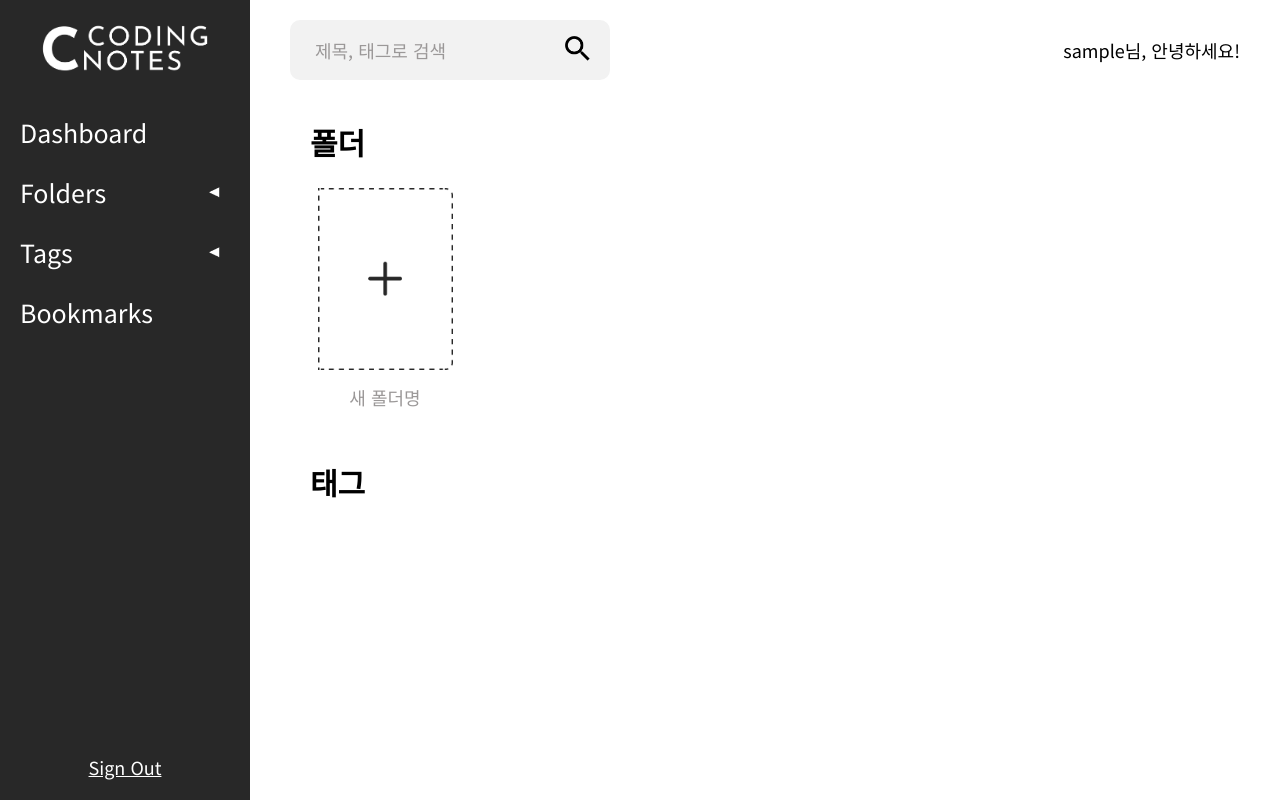
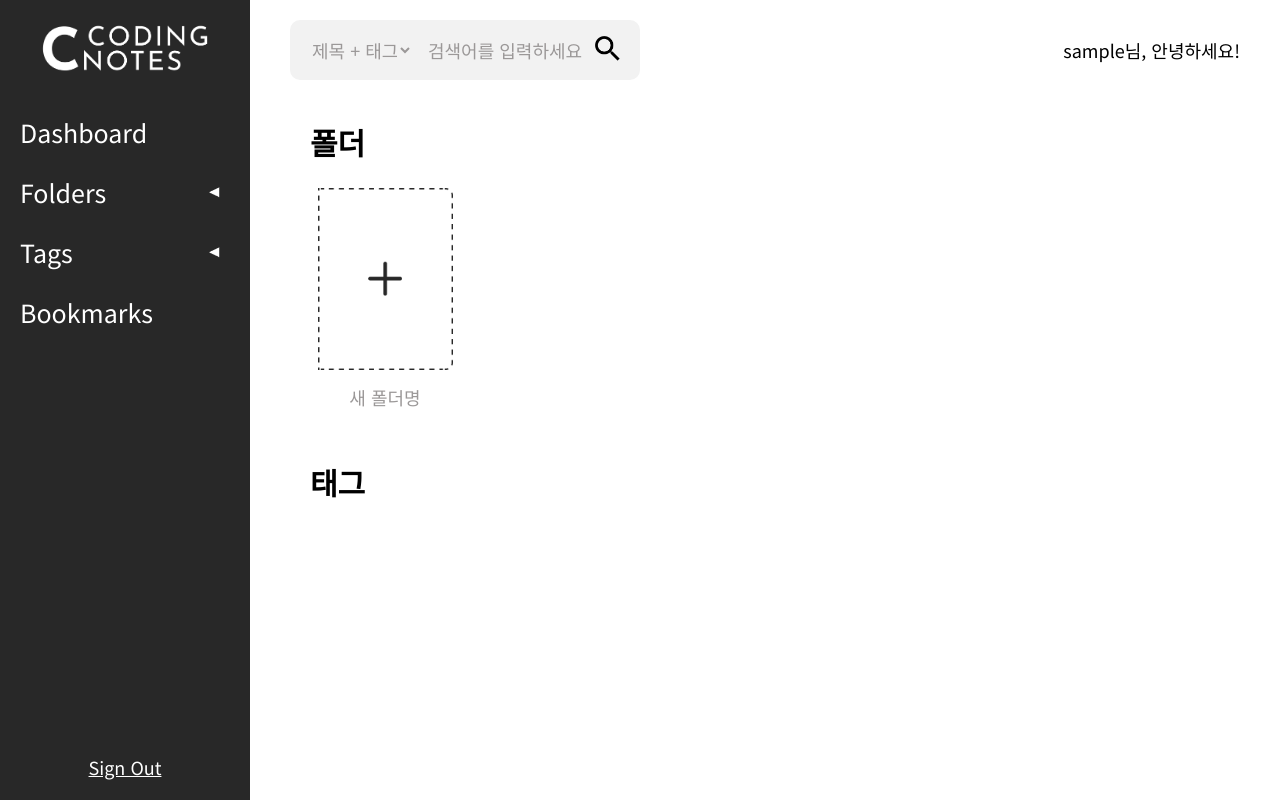
Before and after one commit to snulion-coding-notes/coding-notes-hackathon, a Django app: page /codingnote/dashboard/ in a window 1280 px wide. Run offline with Django 3.2, Linux system fonts and the light colour scheme; the visitor is signed in with stand-in values (Sample User, id 1); data that the repository does not hold is empty; style sheets or scripts are compiled from the project's sources; some libraries are stand-ins or nearby versions.

Commit message:
Add select option to search bar

```diff
--- a/appCodingNote/static/appCodingNote/scss/dashboard-header.scss
+++ b/appCodingNote/static/appCodingNote/scss/dashboard-header.scss
@@ -14,19 +14,29 @@
   .search-bar {
     display: flex;
     justify-content: space-between;
-    width: 25vw;
-    min-width: 270px;
+    width: 27vw;
+    min-width: 350px;
     height: 60px;
     margin: auto;
-    padding-left: 25px;
+    padding-left: 18px;
     border: none;
     border-radius: 10px;
     background-color: #f2f2f2;
   }
 
+  select {
+    border: none;
+    background: none;
+    font-size: 18px;
+    color: $medium-gray;
+    margin-right: 15px;
+    overflow: visible !important;
+    width: 170px;
+  }
+
   input {
     font-size: 18px;
-    width: 90%;
+    width: 80%;
     border: none;
     background: none;
   }
--- a/appCodingNote/templates/appCodingNote/dashboard.html
+++ b/appCodingNote/templates/appCodingNote/dashboard.html
@@ -16,7 +16,12 @@
       <div class="search-container">
         <div class="search-bar">
           {% csrf_token %}
-          <input id="keyword" type="text" placeholder="제목, 태그로 검색">
+          <select name="search-option" class="search-option">
+            <option value="name-and-tag">제목 + 태그</option>
+            <option value="name">제목</option>
+            <option value="tag">태그</option>
+          </select>
+          <input id="keyword" type="text" placeholder="검색어를 입력하세요">
           <button onclick="loginSearch()">
             <img src="{% static 'img/search.png' %}" alt="search icon">
           </button>
@@ -26,6 +31,7 @@
         <p>{{ user.username }}님, 안녕하세요!</p>
       </div>
     </div>
+    <!-- dashboard-header.scss 파일이랑 같이 복붙하기 -->
 
     <div class="main-folder-content content">
       <div class="main-title">
```
